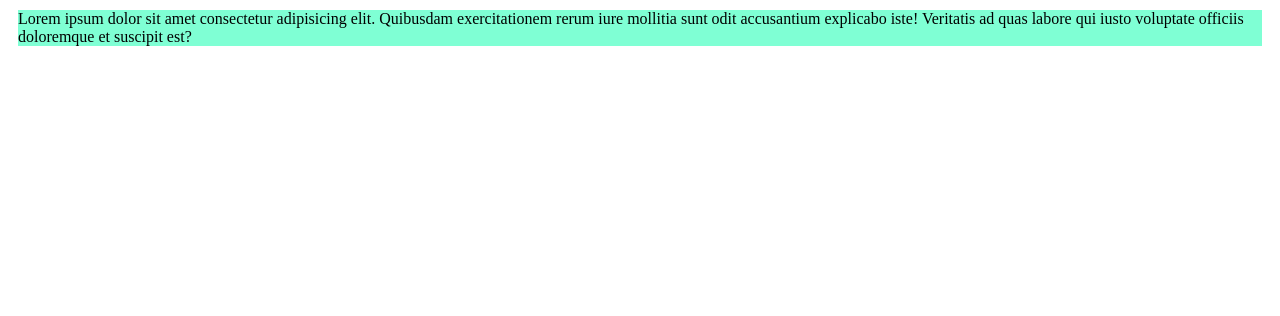
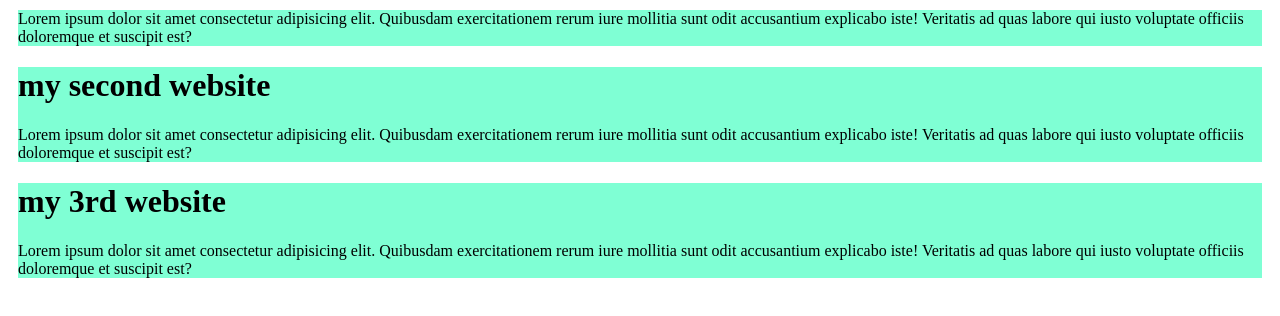
Before and after one commit to Tarifprodha/my-new-website-ripo, a plain HTML site: page index.html in a window 1280 px wide. Drawn offline with Linux system fonts and the light colour scheme.

Commit message:
second and 3rd website

```diff
--- a/index.html
+++ b/index.html
@@ -10,5 +10,13 @@
     <div>
         Lorem ipsum dolor sit amet consectetur adipisicing elit. Quibusdam exercitationem rerum iure mollitia sunt odit accusantium explicabo iste! Veritatis ad quas labore qui iusto voluptate officiis doloremque et suscipit est?
     </div>
+    <div>
+        <h1>my second website</h1>
+        Lorem ipsum dolor sit amet consectetur adipisicing elit. Quibusdam exercitationem rerum iure mollitia sunt odit accusantium explicabo iste! Veritatis ad quas labore qui iusto voluptate officiis doloremque et suscipit est?
+    </div>
+    <div>
+        <h1>my 3rd website</h1>
+        Lorem ipsum dolor sit amet consectetur adipisicing elit. Quibusdam exercitationem rerum iure mollitia sunt odit accusantium explicabo iste! Veritatis ad quas labore qui iusto voluptate officiis doloremque et suscipit est?
+    </div>
 </body>
 </html>
```
